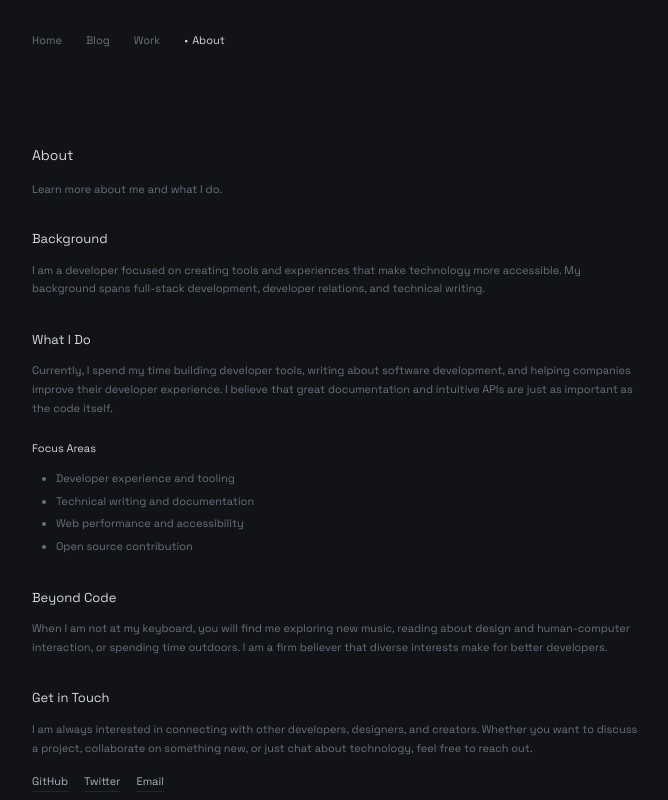
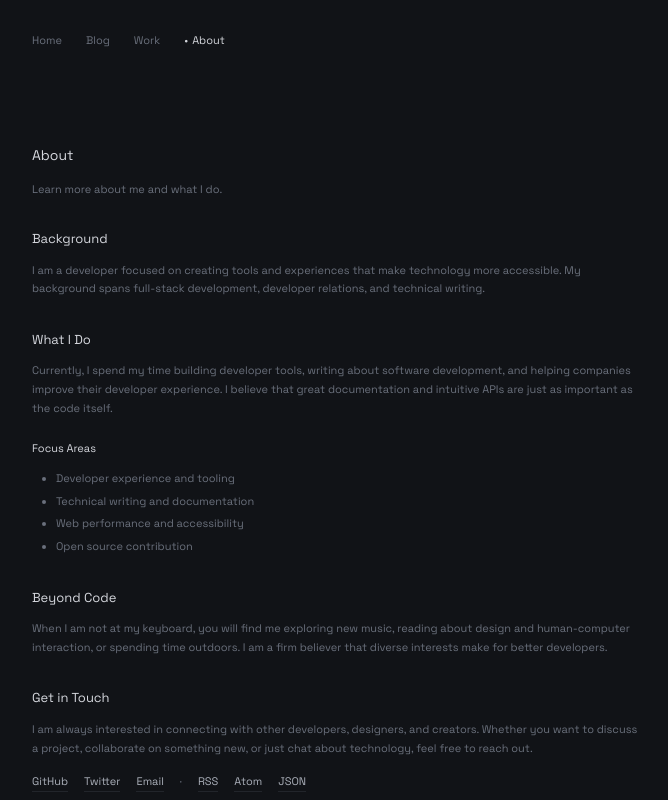
Before and after one commit to zhravan/zen-mdx-blog, a Next.js app: page /about in a window 1280 px wide. Shown: the top 800 px of the page, without its empty margins (304-972 px from the left). Built offline with nearby package versions, Linux system fonts and the light colour scheme; no server answers.

Commit message:
feat: preview rss, atom, json for site

```diff
--- a/app/about/page.tsx
+++ b/app/about/page.tsx
@@ -54,7 +54,7 @@ export default function About() {
           something new, or just chat about technology, feel free to reach out.
         </p>
 
-        <div className="flex gap-4 mt-4">
+        <div className="flex flex-wrap gap-4 mt-4">
           <a
             href="https://github.com"
             target="_blank"
@@ -74,6 +74,16 @@ export default function About() {
           <a href="mailto:hello@example.com" className="transition-colors duration-150">
             Email
           </a>
+          <span style={{ color: 'var(--color-muted-foreground)' }}>·</span>
+          <a href="/feed.xml" className="transition-colors duration-150">
+            RSS
+          </a>
+          <a href="/atom.xml" className="transition-colors duration-150">
+            Atom
+          </a>
+          <a href="/feed.json" className="transition-colors duration-150">
+            JSON
+          </a>
         </div>
       </section>
     </div>
```
